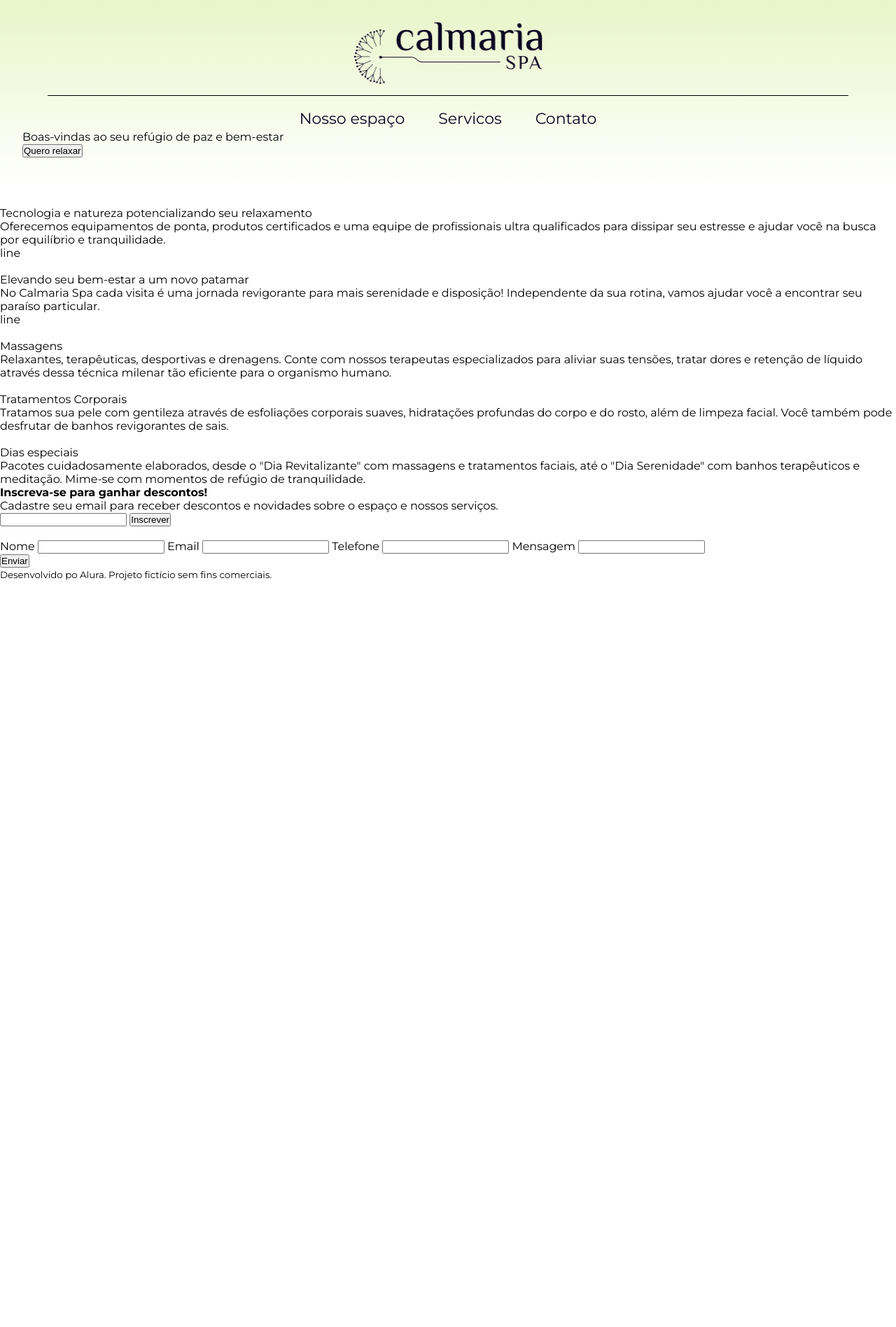
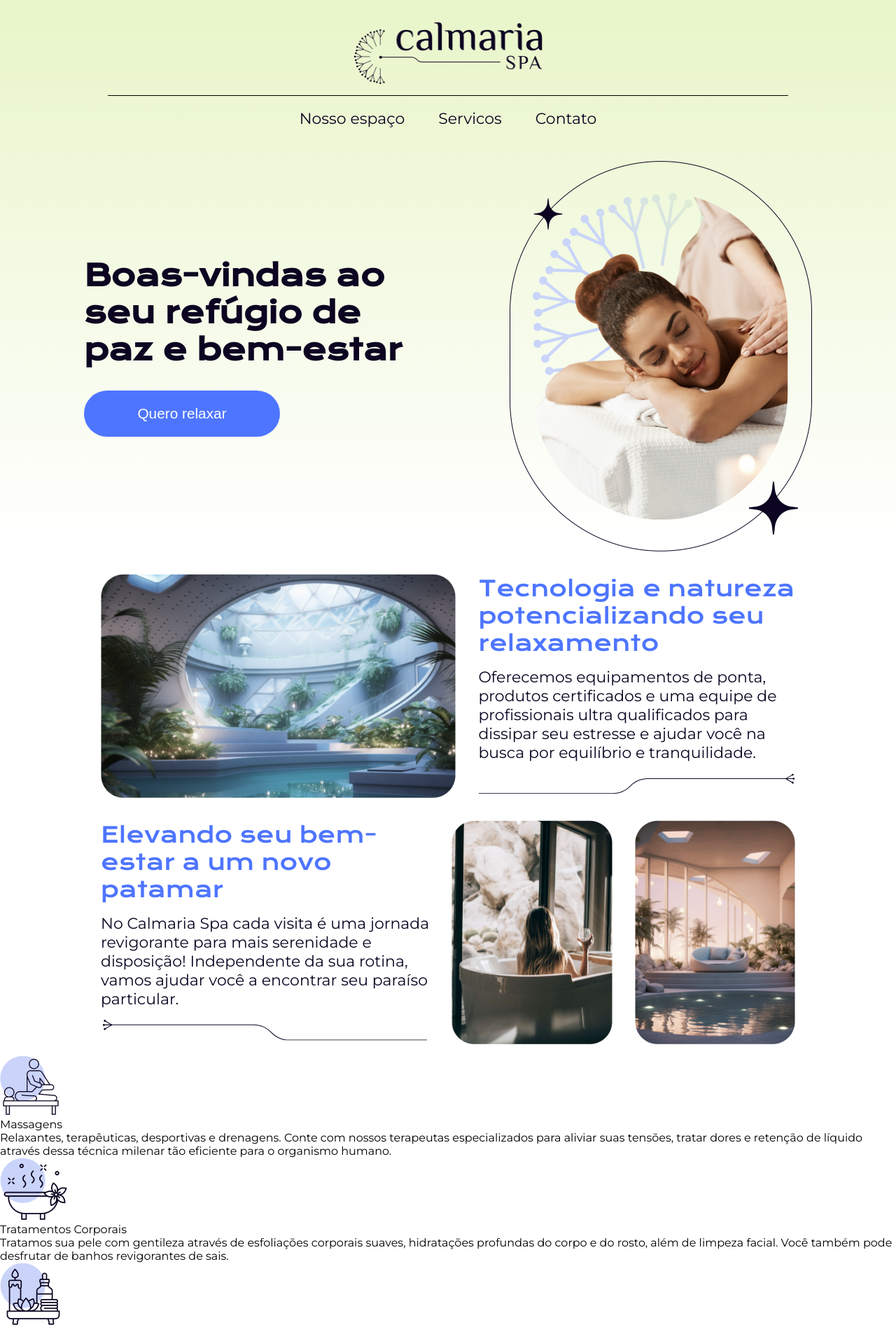
Before and after one commit to euukc/calmaria-spa, a plain HTML site: page index.html in a window 1280 px wide. Shown: the top 1896 px of the page at 70% size. Before the commit the page ends 830 px from the top, so only its background shows below. Drawn offline with nearby package versions, Linux system fonts and the light colour scheme.

Commit message:
Componente de nosso-especo pronta

```diff
--- a/index.html
+++ b/index.html
@@ -24,44 +24,43 @@
             </ul>
         </nav>
         <section id="home">
-            <div class="container">
+
             <div class="text-inner">
-                    <p>Boas-vindas ao seu refúgio de paz e bem-estar</p>
+                <h1>Boas-vindas ao seu refúgio de paz e bem-estar</h1>
                 <button class="btn-main">Quero relaxar</button>
             </div>
-                <img class="img-home" src="" alt="">
-            </div>
+            <img class="img-home" src="./assets/home-image.png" alt="">
+
         </section>
     </header>
     <section id="nosso-espaco">
-        <div class="container">
         <div class="details-inner">
-                <img src="" alt="">
-                <div>
+            <img src="./assets/espaco-1.png" alt="">
+            <div class="espaco-textos">
                 <p class="title">Tecnologia e natureza potencializando seu relaxamento</p>
                 <p class="infos">Oferecemos equipamentos de ponta, produtos certificados e uma equipe de
                     profissionais ultra qualificados para dissipar seu estresse e ajudar você na busca por
                     equilíbrio e tranquilidade.</p>
-                    <span>line</span>
+                <object data="./assets/separador-direita.svg" type="image/svg+xml"></object>
             </div>
         </div>
         <div class="details-inner">
-                <img src="" alt="">
-                <div>
+            <div class="espaco-textos">
                 <p class="title">Elevando seu bem-estar a um novo patamar</p>
                 <p class="infos">No Calmaria Spa cada visita é uma jornada revigorante para mais serenidade e
                     disposição! Independente da sua rotina, vamos ajudar você a encontrar seu paraíso
                     particular.</p>
-                    <span>line</span>
+                <object data="./assets/separador-esquerda.svg" type="image/svg+xml"></object>
             </div>
-            </div>
+            <img src="./assets/espaco-2.png" alt="">
+            <img src="./assets/espaco-3.png" alt="">
         </div>
     </section>
     <section id="servico">
         <div class="container">
             <div class="cards">
                 <card>
-                    <img src="" alt="">
+                    <img src="./assets/icon-massagem.png" alt="">
                     <div class="title-card">Massagens</div>
                     <icon></icon>
                     <div class="text-details">Relaxantes, terapêuticas, desportivas e drenagens. Conte com nossos
@@ -69,7 +68,7 @@
                         dessa técnica milenar tão eficiente para o organismo humano.</div>
                 </card>
                 <card>
-                    <img src="" alt="">
+                    <img src="./assets/icon-tratamentos.png" alt="">
                     <div class="title-card">Tratamentos Corporais</div>
                     <icon></icon>
                     <div class="text-details">Tratamos sua pele com gentileza através de esfoliações corporais suaves,
@@ -77,7 +76,7 @@
                         banhos revigorantes de sais.</div>
                 </card>
                 <card>
-                    <img src="" alt="">
+                    <img src="./assets/icon-dias-especiais.png" alt="">
                     <div class="title-card">Dias especiais</div>
                     <icon></icon>
                     <div class="text-details">Pacotes cuidadosamente elaborados, desde o "Dia Revitalizante" com
@@ -96,7 +95,7 @@
         </div>
     </section>
     <section id="contatos">
-        <img src="" alt="">
+        <img src="./assets/mandala-esquerda.png" alt="">
         <div class="form-contato">
             <p class="title"></p>
             <p class="infos"></p>
@@ -112,6 +111,7 @@
             </div>
             <button>Enviar</button>
         </div>
+        <img src="./assets/mandala-direita.png" alt="">
     </section>
     <footer>
         <small>Desenvolvido po Alura. Projeto fictício sem fins comerciais.</small>
--- /dev/null
+++ b/styles/abstract/_mixins.scss
@@ -0,0 +1,14 @@
+@mixin central-margin(){
+    width: 80%;
+    margin: 0 auto;
+}
+@mixin title($f-size, $color){
+    font-family: $font-krona;
+    font-size: $f-size;
+    color: $color;
+}
+@mixin paragraph($f-size){
+    font-family: $font-montserrat;
+    font-size: $f-size;
+    color: $roxo-escuro;
+}
--- /dev/null
+++ b/styles/abstract/_variaveis.scss
@@ -0,0 +1,8 @@
+$roxo-escuro: #0C0421;
+$roxo-vibrante: #4E75FF;
+$roxo-calmante: #85A0FF;
+$lilas: #CAD4FA;
+$verde-calamnte: #E8F5C8;
+$verde-gradiente: linear-gradient(180deg, $verde-calamnte 0%, rgba(255, 255, 255, 1) 96%);
+$font-krona: 'Krona One', sans-serif;
+$font-montserrat: 'Montserrat', sans-serif;
--- /dev/null
+++ b/styles/components/_header.scss
@@ -0,0 +1,68 @@
+// Header
+header {
+    background: $verde-gradiente;
+    padding: 1rem;
+
+    nav {
+        display: flex;
+        flex-direction: column;
+        align-items: center;
+        row-gap: 1rem;
+        margin: 1rem;
+        img {
+            width: 270px;
+            height: 88px;
+        }
+
+        .line {
+            width: 80%;
+            border-bottom: 1px solid #000;
+        }
+
+        ul {
+            display: inline-flex;
+            list-style: none;
+
+            a {
+                color: $roxo-escuro;
+                margin: 0 1.5rem;
+                text-decoration: none;
+                font-size: 22px;
+                font-weight: 400;
+                line-height: 150%;
+            }
+        }
+    }
+
+    #home {
+        width: 1040px;
+        margin: 0 auto;
+        display: flex;
+        align-items: center;
+        justify-content: space-between;
+        .text-inner {
+            width: 464px;
+            h1 {
+                font-size: 42px;
+                color: $roxo-escuro;
+                margin-bottom: 2rem;
+                font-family: $font-krona;
+            }
+            .btn-main{
+                width: 280px;
+                height: 66px;
+                color: #fff;
+                border: none;
+                outline: none;
+                border-radius: 66px;
+                background: $roxo-vibrante;
+                font-size: 1.3rem;
+            }
+        }
+
+        .img-home {
+            width: 474px;
+        }
+
+    }
+}
--- /dev/null
+++ b/styles/components/_nosso-espaco.scss
@@ -0,0 +1,29 @@
+// @import '../abstract/mixins';
+
+#nosso-espaco {
+    @include central-margin;
+    .details-inner{
+        width: 100%;
+        display: flex;
+        align-items: center;
+        justify-content: space-around;
+        img{
+           height: 320px;
+           margin: 1rem;
+        }
+        .espaco-textos{
+            padding: 1rem;
+            max-width: 700px;
+            .title{
+                @include title(31px, $roxo-vibrante);
+            }
+            .infos{
+                @include paragraph(22px);
+                margin: 1rem 0;
+            }
+            object{
+                width: 100%;
+            }
+        }
+    }
+}
--- a/styles/style.scss
+++ b/styles/style.scss
@@ -4,55 +4,11 @@
     margin: 0;
     box-sizing: border-box;
 }
-
-$roxo-escuro: #0C0421;
-$roxo-vibrante: #4E75FF;
-$roxo-calmante: #85A0FF;
-$lilas: #CAD4FA;
-$verde-calamnte: #E8F5C8;
-$verde-gradiente: linear-gradient(180deg, $verde-calamnte 0%, rgba(255, 255, 255, 1) 96%);
-$font-krona: 'Krona One', sans-serif;
-$font-montserrat: 'Montserrat', sans-serif;
+@import './abstract/variaveis';
+@import './abstract/mixins';
+@import './components/header';
+@import './components/nosso-espaco';
 
 body {
     font-family: $font-montserrat;
 }
-
-
-// Header
-header {
-    background: $verde-gradiente;
-    // width: 100%;
-    padding: 2rem;
-
-    nav {
-        display: flex;
-        flex-direction: column;
-        align-items: center;
-        row-gap: 1rem;
-
-        img {
-            width: 270px;
-            height: 88px;
-        }
-
-        .line {
-            width: 94%;
-            border-bottom: 1px solid #000;
-        }
-
-        ul {
-            display: inline-flex;
-            list-style: none;
-
-            a {
-                color: $roxo-escuro;
-                margin: 0 1.5rem;
-                text-decoration: none;
-                font-size: 22px;
-                font-weight: 400;
-                line-height: 150%;
-            }
-        }
-    }
-}
```
Also changed, not shown: styles/style.css, 1 other file. Lines whose indentation alone changed are shown as unchanged.
